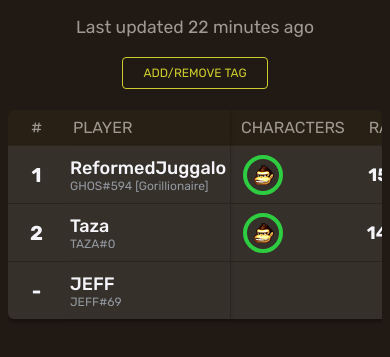
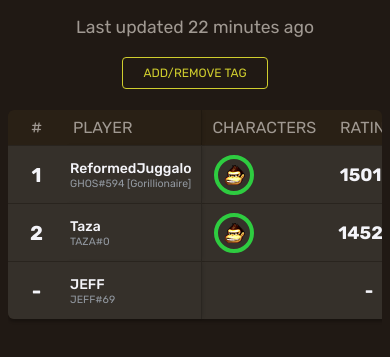
Before and after one commit to slippi-dk/slippi-dk.github.io, a website: page index.html in a window 390 px wide. Shown: the part 187-544 px from the top of the page. Drawn offline with Linux system fonts and the light colour scheme.

Commit message:
mobile text size adjustments

```diff
--- a/index.html
+++ b/index.html
@@ -304,6 +304,13 @@
         .dkbanner {
           max-width: 98%;
         }
+        table a p:first-child {
+        font-size: 14px;
+        font-weight: 500;
+        }
+        table a p:last-child {
+        font-size: 10.5px;
+        }
       }
       @media screen and (max-width: 480px) {
         .container {
```
